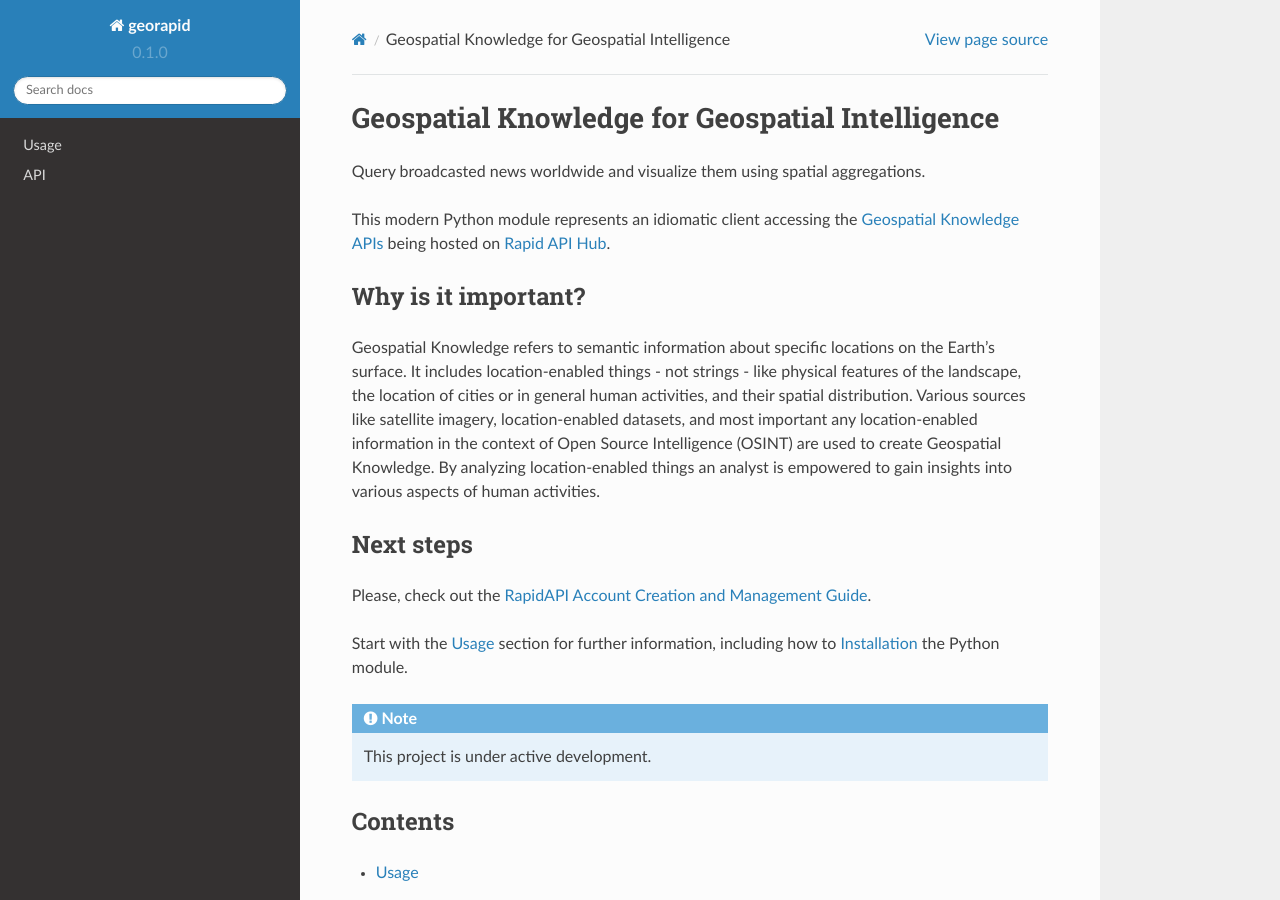
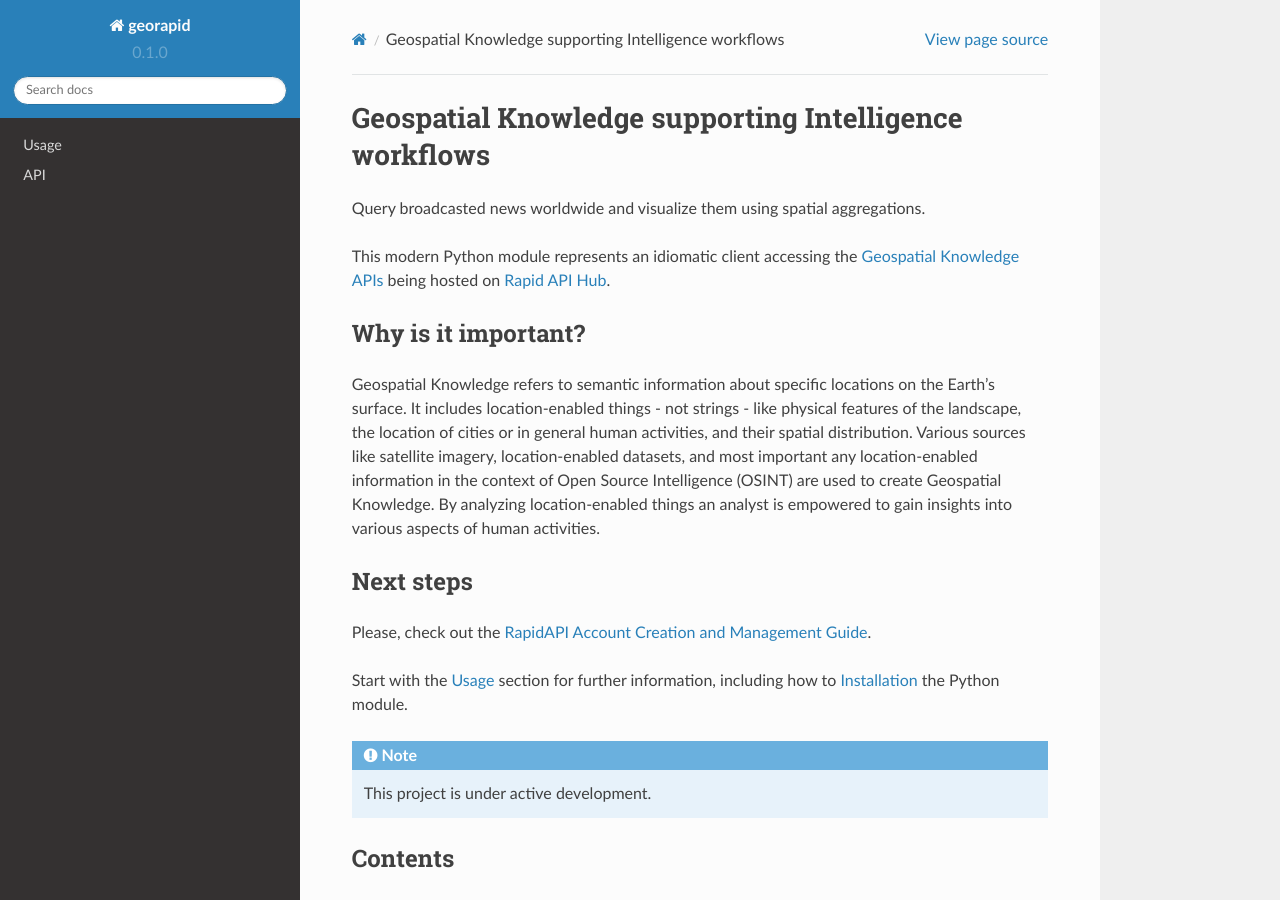
Before and after one commit to Geospatial-AI-DE/georapid-py, a Sphinx documentation site: the page built from docs/source/index.rst, in a window 1280 px wide and 900 px high. Built offline with Sphinx 7.4.7 and the Read the Docs theme 2.0.0, drawn with Linux system fonts in a browser that asks for light colours.

Commit message:
:books: Title update

```diff
--- a/README.md
+++ b/README.md
@@ -1,4 +1,4 @@
-# Geospatial Knowledge for Geospatial Intelligence
+# Geospatial Knowledge supporting Intelligence workflows
 Query broadcasted news worldwide and visualize them using spatial aggregations. This modern Python module represents an idiomatic client accessing the [Geospatial Knowledge APIs](https://geospatial-ai.de/?rara_portfolio_categories=api-services) being hosted on [Rapid API Hub](https://rapidapi.com/hub).
 
 ## Why is it important?
--- a/docs/source/index.rst
+++ b/docs/source/index.rst
@@ -1,5 +1,5 @@
-Geospatial Knowledge for Geospatial Intelligence
-================================================
+Geospatial Knowledge supporting Intelligence workflows
+======================================================
 Query broadcasted news worldwide and visualize them using spatial aggregations.
 
 This modern Python module represents an idiomatic client accessing the `Geospatial Knowledge APIs <https://geospatial-ai.de/?rara_portfolio_categories=api-services>`__ being hosted on `Rapid API Hub <https://rapidapi.com/hub>`__.
```
